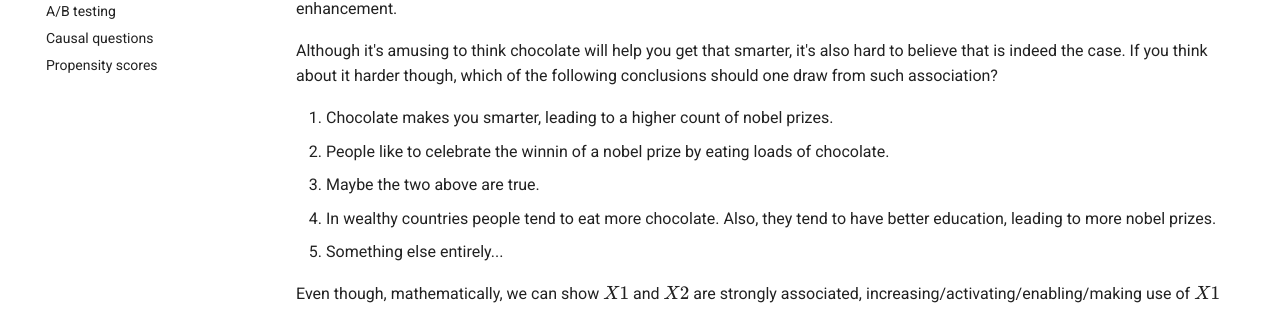
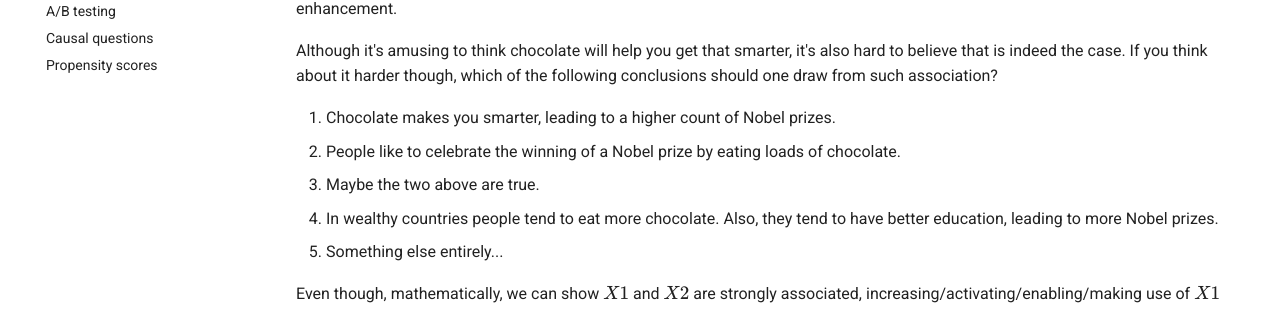
Before and after one commit to emilioMaddalena/causal-inference-studies, an MkDocs documentation site: the page built from material/association_vs_causation.md, in a window 1280 px wide and 900 px high. Shown: the part 417-727 px from the top of the window. Built offline with MkDocs 1.6.1 and Material for MkDocs 9.7.7, drawn with Linux system fonts in a browser that asks for light colours; comment, search, counter and statistics services are not loaded.

Commit message:
Fix typos

```diff
--- a/material/association_vs_causation.md
+++ b/material/association_vs_causation.md
@@ -11,10 +11,10 @@ This suggests a strong (and statistically significant) association between choco
 
 Although it's amusing to think chocolate will help you get that smarter, it's also hard to believe that is indeed the case. If you think about it harder though, which of the following conclusions should one draw from such association?
 
-1. Chocolate makes you smarter, leading to a higher count of nobel prizes.
-2. People like to celebrate the winnin of a nobel prize by eating loads of chocolate.
+1. Chocolate makes you smarter, leading to a higher count of Nobel prizes.
+2. People like to celebrate the winning of a Nobel prize by eating loads of chocolate.
 3. Maybe the two above are true.
-4. In wealthy countries people tend to eat more chocolate. Also, they tend to have better education, leading to more nobel prizes.
+4. In wealthy countries people tend to eat more chocolate. Also, they tend to have better education, leading to more Nobel prizes.
 5. Something else entirely...
 
 Even though, mathematically, we can show $X1$ and $X2$ are strongly associated, increasing/activating/enabling/making use of $X1$ won't guarantee the effect $X2$.
```
Also changed, not shown: material/causal_effects.md (+1 -1 lines), material/confounders.md (+1 -1 lines), material/confounders_contd.md (+1 -1 lines), material/dags.md (+3 -3 lines), material/dags_contd.md (+3 -3 lines).
